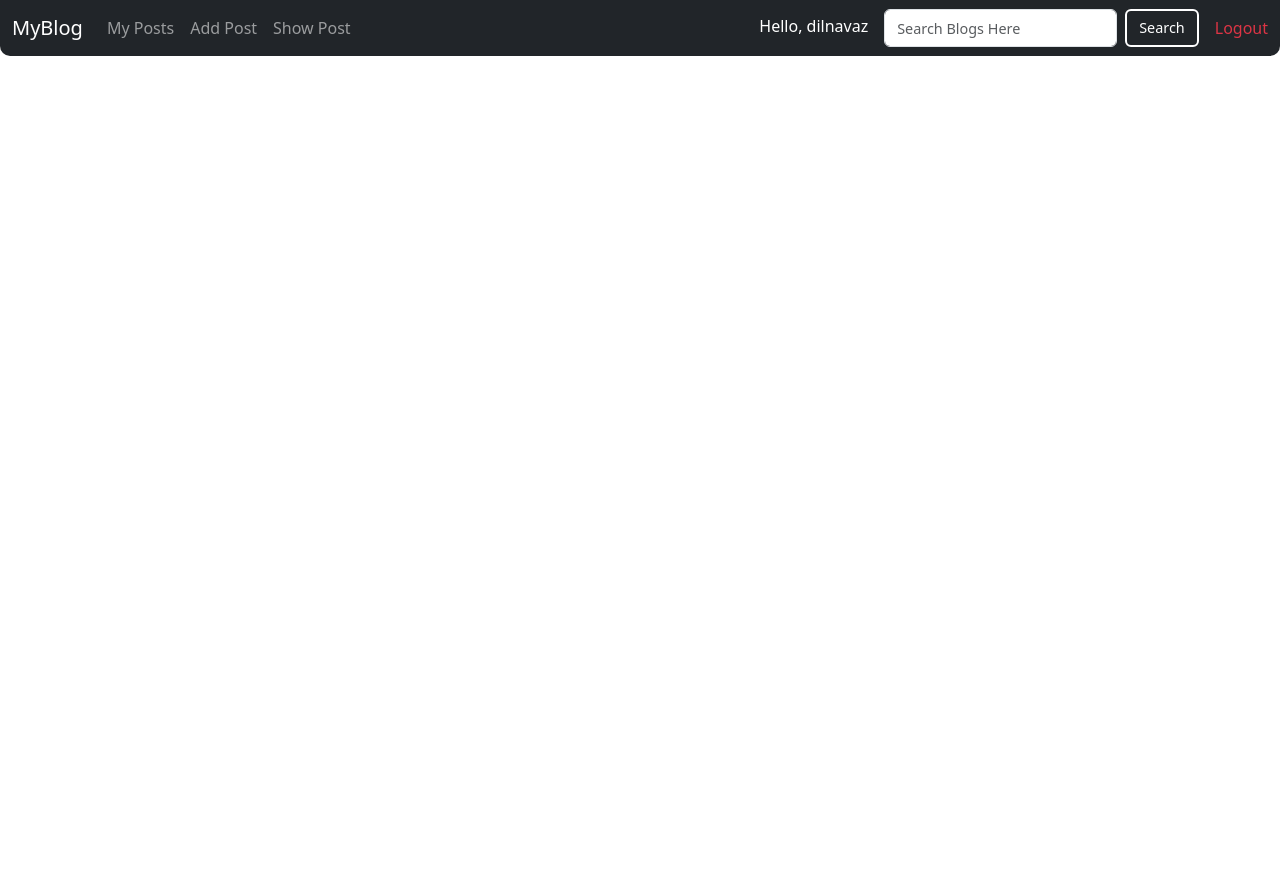
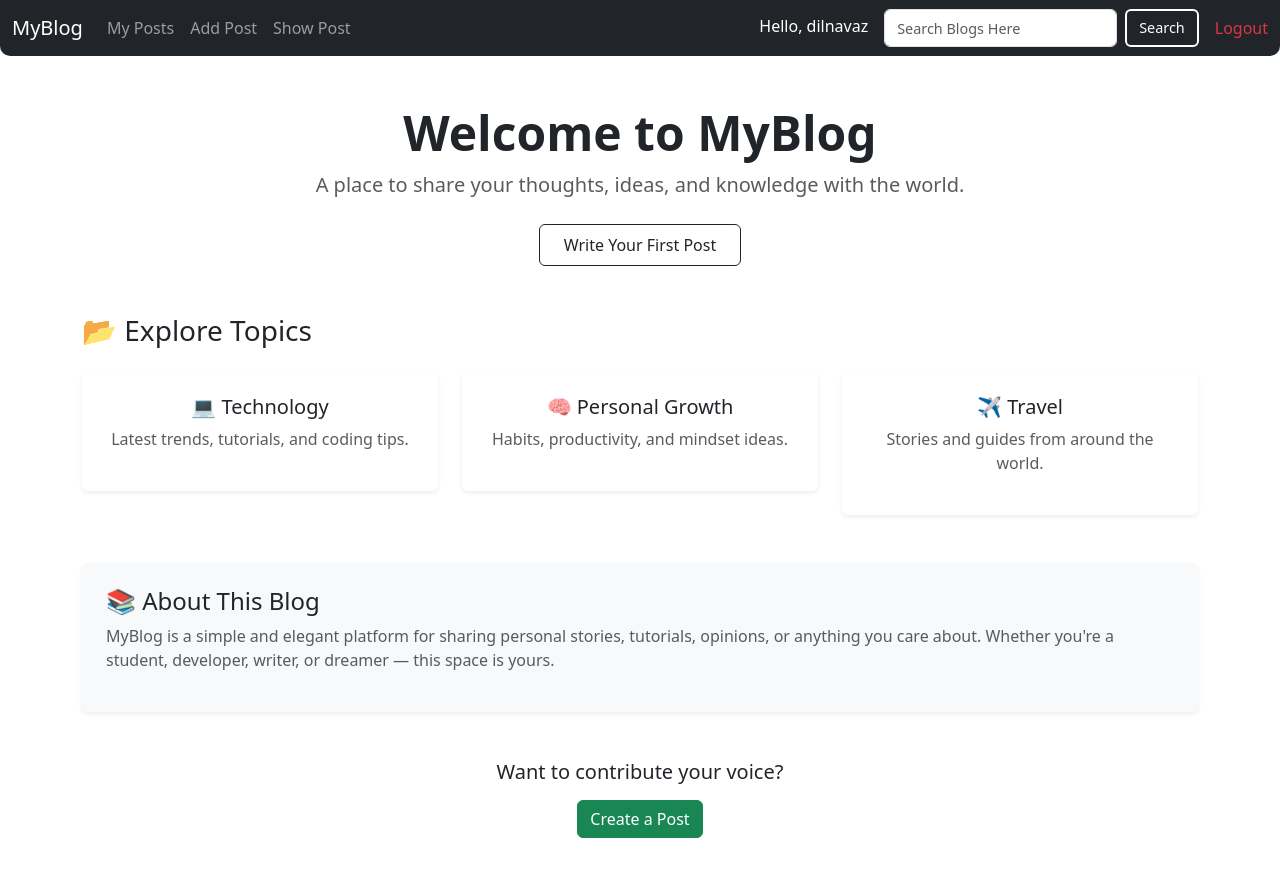
Before and after one commit to Dilnavazsida/Blog_website, a Django app: page /index/ in a window 1280 px wide. Before the commit the page ends 56 px from the top, so only its background shows below. Run offline with Django 5.2, Linux system fonts and the light colour scheme; a user stored in the database is signed in.

Commit message:
i make some changes in urls

```diff
--- a/blog/templates/home.html
+++ b/blog/templates/home.html
@@ -50,7 +50,7 @@
     <!-- navbar start -->
 <nav class="navbar navbar-expand-lg navbar-dark bg-dark" style="border-bottom-left-radius:10px;border-bottom-right-radius:10px;">
     <div class="container-fluid">
-        <a class="navbar-brand" href="{% url 'home' %}">MyBlog</a>
+        <a class="navbar-brand" href="{% url 'show_post' %}">MyBlog</a>
 
         <button class="navbar-toggler" type="button" data-bs-toggle="collapse"
             data-bs-target="#navbarNav" aria-controls="navbarNav" aria-expanded="false"
@@ -96,7 +96,7 @@
     <!-- navbar end -->
 
     <!-- body content start-->
- {% if request.path == '/' %}
+ {% if is_home %}
 <div class="container py-5">
 
   <!-- Hero Section -->
@@ -153,7 +153,7 @@
 
 
     <!-- body content end-->
-
+{% if not is_home %}
 
     <!-- form start  -->
 <div class="container">
@@ -183,6 +183,8 @@
         {% block search_post %}
         {% endblock %}
     </div>
+   {% endif %}
+
     <!-- search post end -->
 </body>
 
```
